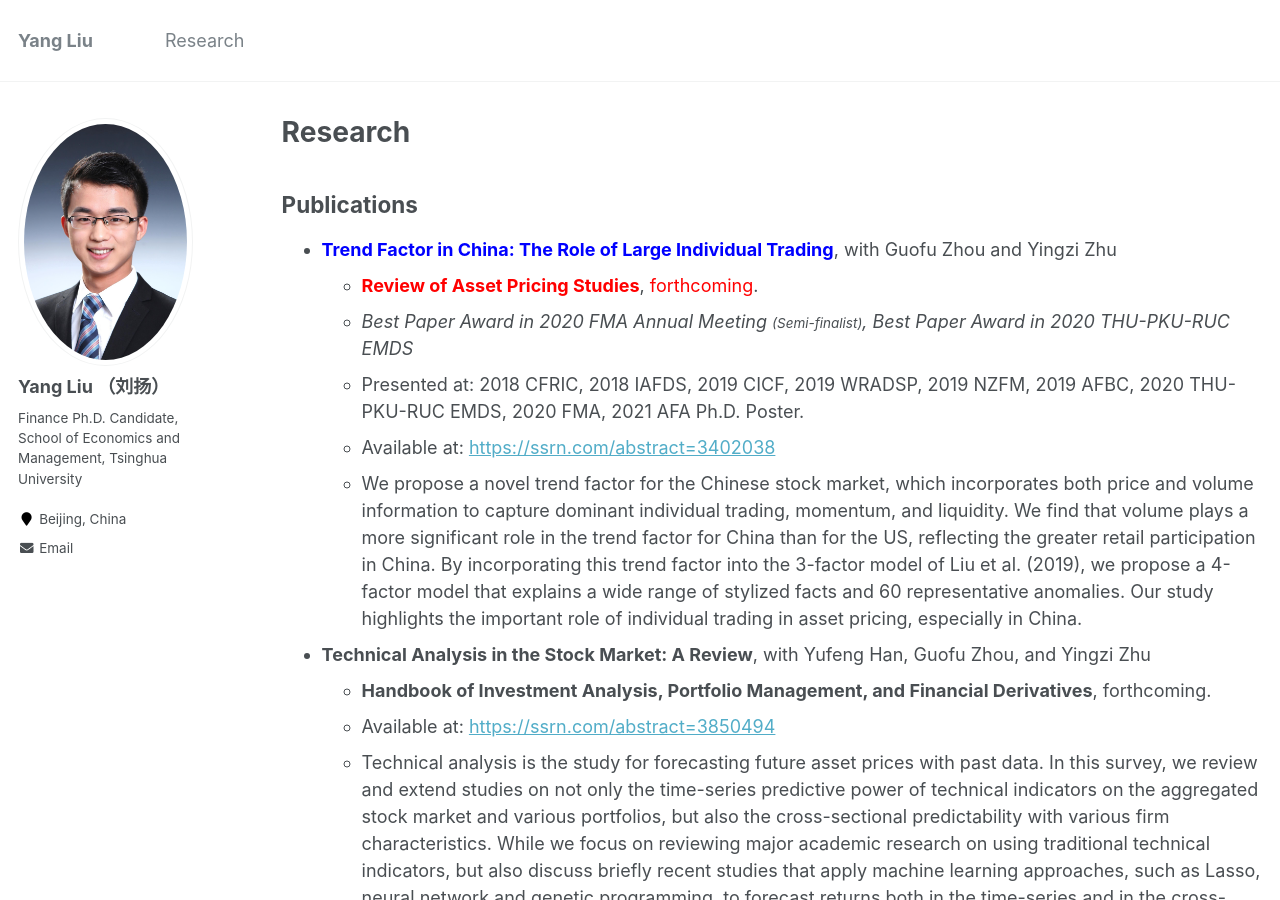
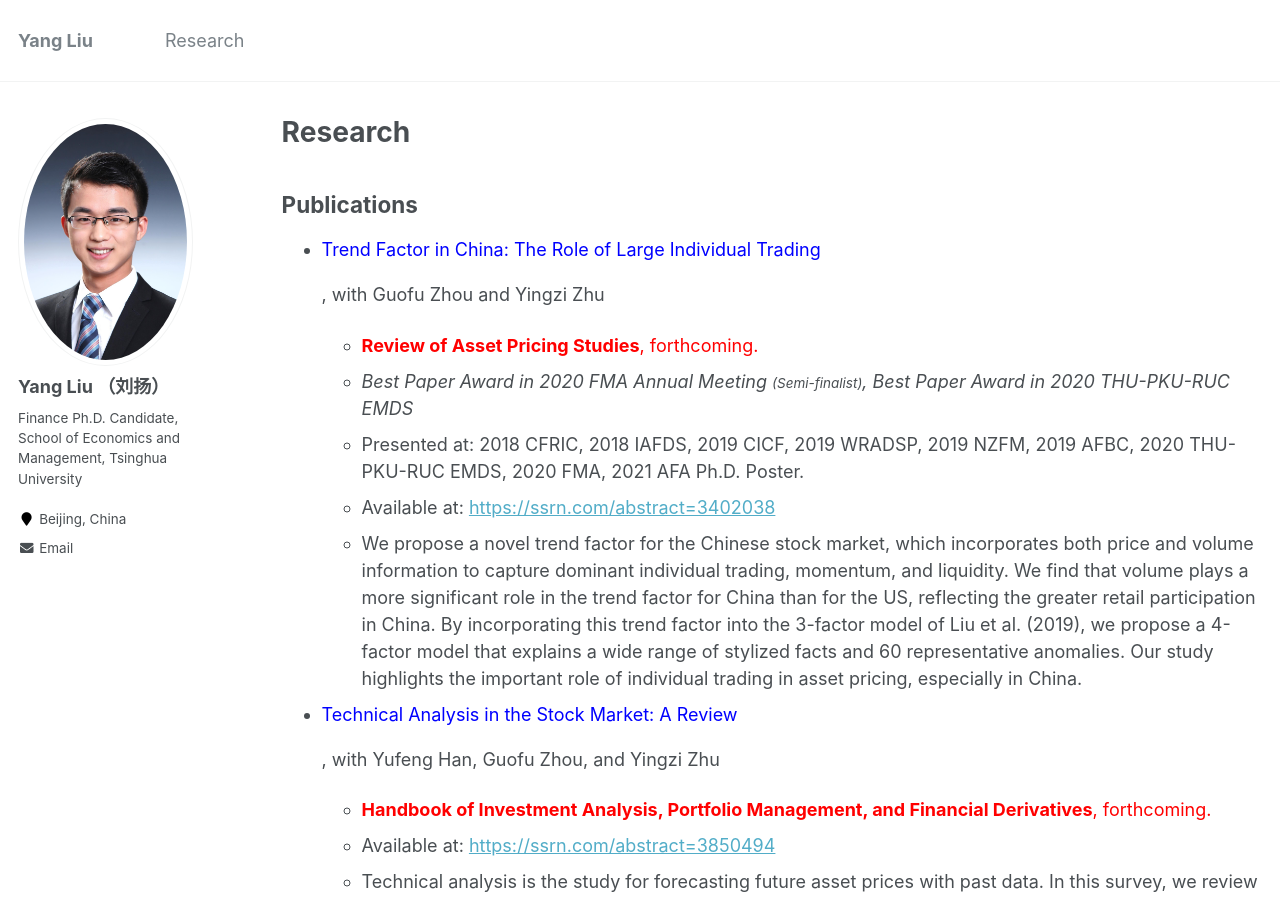
Before and after one commit to yangliu-finance/yangliu-finance.github.io, a Jekyll site: the page built from _pages/research.md, in a window 1280 px wide and 900 px high. Built offline with Jekyll 4.4.1, drawn with Linux system fonts in a browser that asks for light colours.

Commit message:
Update research.md

```diff
--- a/_pages/research.md
+++ b/_pages/research.md
@@ -10,8 +10,8 @@ author_profile: true
 Publications
 ------
 
-+ **<font color="blue">Trend Factor in China: The Role of Large Individual Trading</font>**, with Guofu Zhou and Yingzi Zhu
-  + **<font color="red">Review of Asset Pricing Studies</font>**, <font color="red">forthcoming</font>.
++ <font color="blue">Trend Factor in China: The Role of Large Individual Trading</font>, with Guofu Zhou and Yingzi Zhu
+  + **<font color="red">Review of Asset Pricing Studies</font>**<font color="red">, forthcoming.</font>
   + *Best Paper Award in 2020 FMA Annual Meeting <small>(Semi-finalist)</small>, Best Paper Award in 2020 THU-PKU-RUC EMDS*
   + Presented at: 2018 CFRIC, 2018 IAFDS, 2019 CICF, 2019 WRADSP, 2019 NZFM, 2019 AFBC, 2020 THU-PKU-RUC EMDS, 2020 FMA, 2021 AFA Ph.D. Poster.
   + Available at: [https://ssrn.com/abstract=3402038](https://ssrn.com/abstract=3402038)
@@ -20,8 +20,8 @@ Publications
   seminars at Gothenburg University, Lund University, Southwestern University of Finance and Economics, Stockholm University, Tsinghua University, University of Cincinnati, UIUC, and Washington University in St. Louis;
   -->
 
-+ **Technical Analysis in the Stock Market: A Review**, with Yufeng Han, Guofu Zhou, and Yingzi Zhu
-  + **Handbook of Investment Analysis, Portfolio Management, and Financial Derivatives**, forthcoming.
++ <font color="blue">Technical Analysis in the Stock Market: A Review</font>, with Yufeng Han, Guofu Zhou, and Yingzi Zhu
+  + **<font color="red">Handbook of Investment Analysis, Portfolio Management, and Financial Derivatives</font>**<font color="red">, forthcoming.</font>
   + Available at: [https://ssrn.com/abstract=3850494](https://ssrn.com/abstract=3850494)
   + Technical analysis is the study for forecasting future asset prices with past data. In this survey, we review and extend studies on not only the time-series predictive power of technical indicators on the aggregated stock market and various portfolios, but also the cross-sectional predictability with various firm characteristics. While we focus on reviewing major academic research on using traditional technical indicators, but also discuss briefly recent studies that apply machine learning approaches, such as Lasso, neural network and genetic programming, to forecast returns both in the time-series and in the cross-section.
 
@@ -30,7 +30,7 @@ Working Papers
 ------
 
 
-+ **Maximizing the Sharpe Ratio: A Genetic Programming Approach**, with Guofu Zhou and Yingzi Zhu
++ <font color="blue">Maximizing the Sharpe Ratio: A Genetic Programming Approach</font>, with Guofu Zhou and Yingzi Zhu
   + Presented at:  2018 IAFDS, 2019 CFPDS, 2019 CFRIC, 2020 China FinTech Conference, 2021 CICF, 2023 AMES, 2024 AFA (scheduled).
   + Available at: [https://ssrn.com/abstract=3726609](https://ssrn.com/abstract=3726609)
   + While common machine learning algorithms focus on minimizing the mean-square errors of model fit,
@@ -43,7 +43,7 @@ Working Papers
   seminars in London Business School, Sichuan University, Tsinghua University, Washington University in St. Louis, and Zhejiang University;
   -->
 
-+ **Overnight-Intradat Reversal Everywhere**, with Robert Kosowski, Chun Liu, and Tianyu Wang
++ <font color="blue">Overnight-Intradat Reversal Everywhere</font>, with Robert Kosowski, Chun Liu, and Tianyu Wang
   + Presented at 2016 AsianFA, 2016 CICF
   + Available at: [https://ssrn.com/abstract=3726609](https://ssrn.com/abstract=3726609)
   + A strategy that buys securities with low past overnight returns and sells securities with high
@@ -54,7 +54,7 @@ Working Papers
   cross-sectional return volatility explains the returns from this strategy.
 
 
-+ **Return Asymmetry and the Cross-section of Stock Returns: Theory and Evidence**, with Yingzi Zhu
++ <font color="blue">Return Asymmetry and the Cross-section of Stock Returns: Theory and Evidence</font>, with Yingzi Zhu
   + We extend the CAPM to incorporate the return asymmetry in the cross-section of stock returns. We
 motivate our asymmetry measure based on a general return distribution beyond normal distribution and
 derive the risk premium due to asymmetry. Empirically, our asymmetry measure negatively predicts the
```
